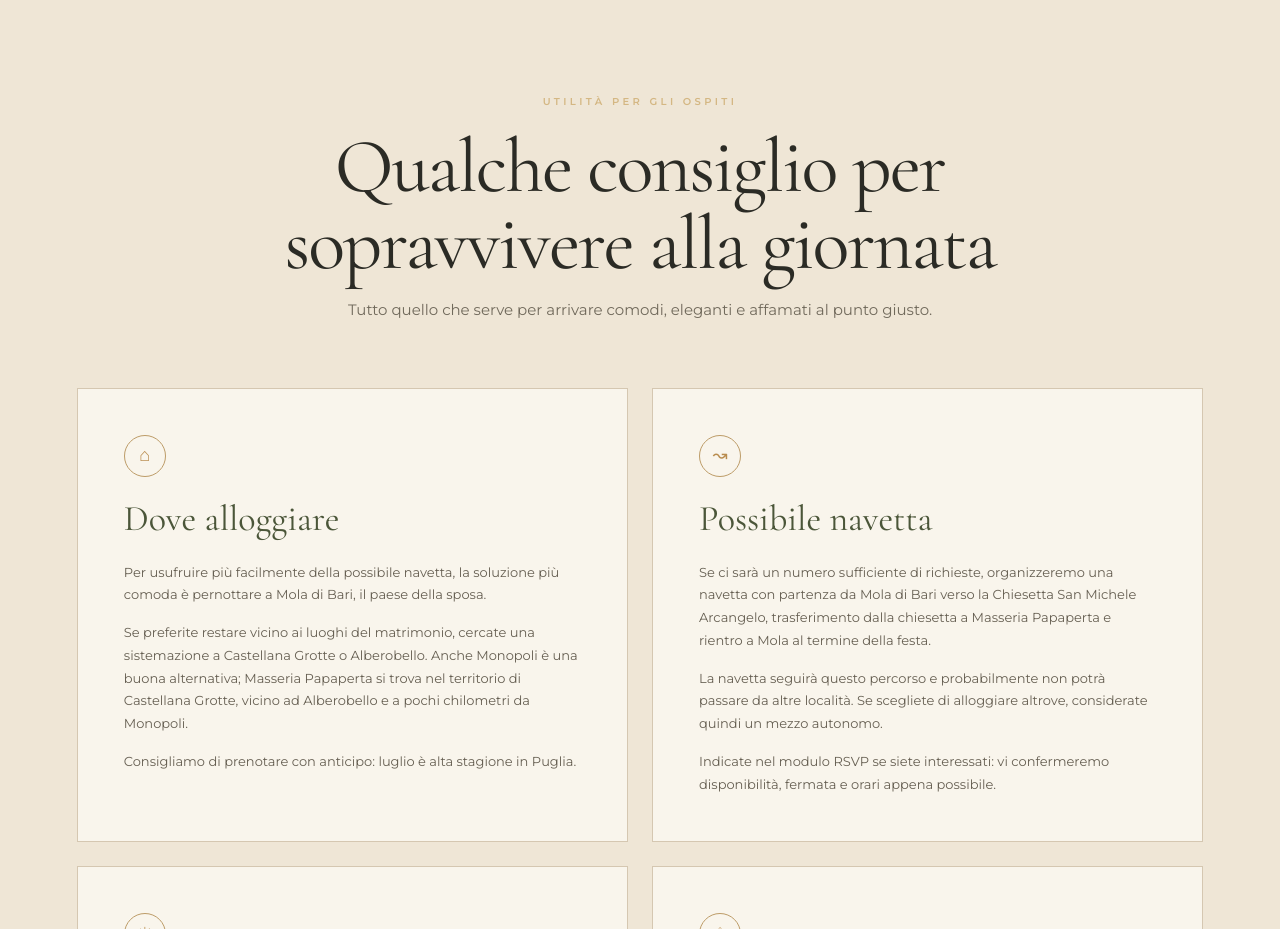
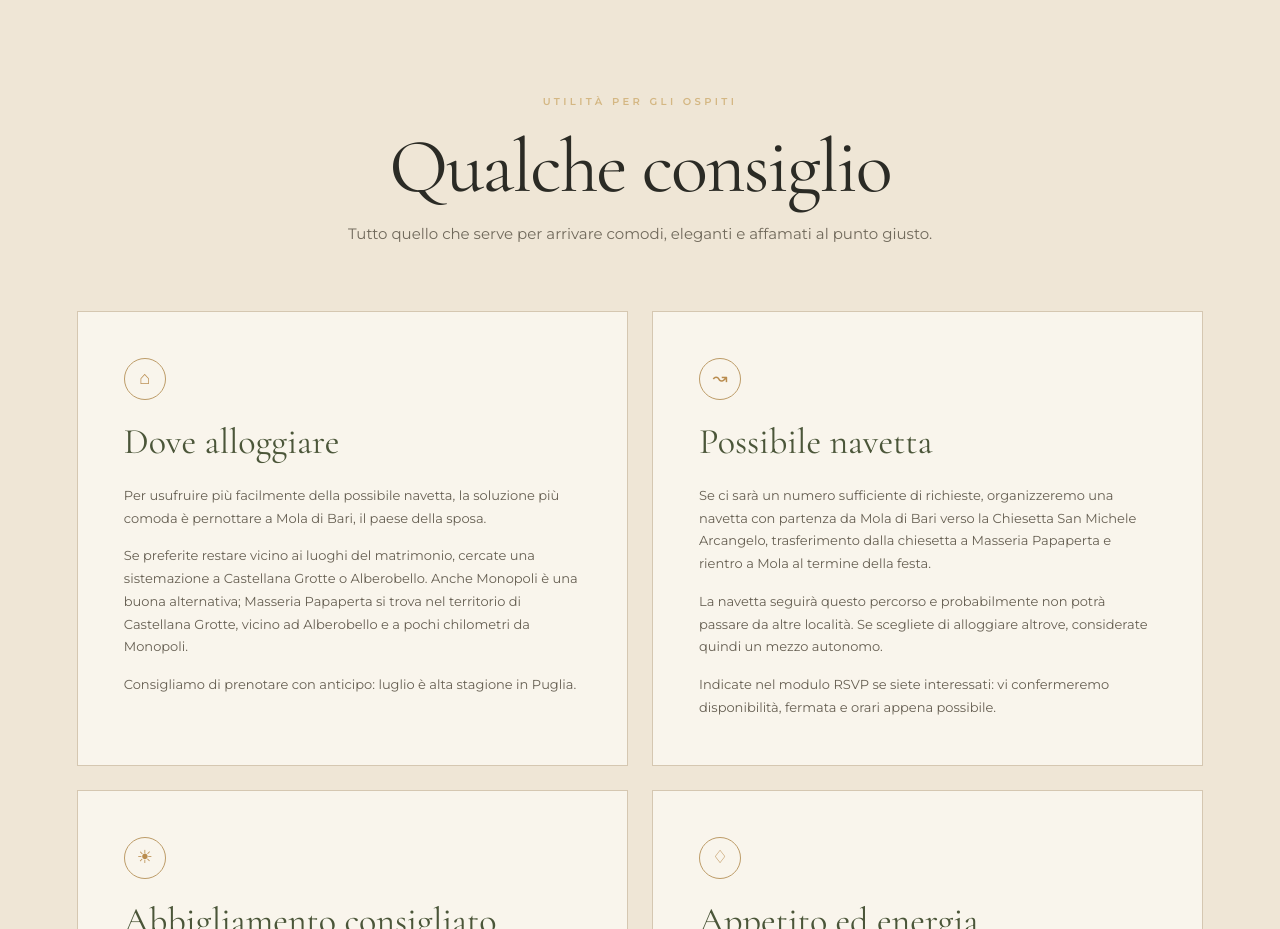
Before and after one commit to ovaccarelli/David-Ornella, a Next.js app: page / in a window 1280 px wide. Shown: the part 2660-3589 px from the top of the page. Built offline with nearby package versions, Linux system fonts and the light colour scheme.

Commit message:
content: simplify guest advice heading

```diff
--- a/_data/translations.ts
+++ b/_data/translations.ts
@@ -14,7 +14,7 @@ export const translations = {
       ],
     },
     guide: {
-      eyebrow: "Utilità per gli ospiti", title: "Qualche consiglio per", titleSecond: "sopravvivere alla giornata", intro: "Tutto quello che serve per arrivare comodi, eleganti e affamati al punto giusto.",
+      eyebrow: "Utilità per gli ospiti", title: "Qualche consiglio", titleSecond: "", intro: "Tutto quello che serve per arrivare comodi, eleganti e affamati al punto giusto.",
       tips: [
         { title: "Dove alloggiare", text: ["Per usufruire più facilmente della possibile navetta, la soluzione più comoda è pernottare a Mola di Bari, il paese della sposa.", "Se preferite restare vicino ai luoghi del matrimonio, cercate una sistemazione a Castellana Grotte o Alberobello. Anche Monopoli è una buona alternativa; Masseria Papaperta si trova nel territorio di Castellana Grotte, vicino ad Alberobello e a pochi chilometri da Monopoli.", "Consigliamo di prenotare con anticipo: luglio è alta stagione in Puglia."] },
         { title: "Possibile navetta", text: ["Se ci sarà un numero sufficiente di richieste, organizzeremo una navetta con partenza da Mola di Bari verso la Chiesetta San Michele Arcangelo, trasferimento dalla chiesetta a Masseria Papaperta e rientro a Mola al termine della festa.", "La navetta seguirà questo percorso e probabilmente non potrà passare da altre località. Se scegliete di alloggiare altrove, considerate quindi un mezzo autonomo.", "Indicate nel modulo RSVP se siete interessati: vi confermeremo disponibilità, fermata e orari appena possibile."] },
@@ -44,7 +44,7 @@ export const translations = {
       ],
     },
     guide: {
-      eyebrow: "Useful information", title: "A few tips to", titleSecond: "survive the day", intro: "Everything you need to arrive comfortable, elegant and appropriately hungry.",
+      eyebrow: "Useful information", title: "A few tips", titleSecond: "", intro: "Everything you need to arrive comfortable, elegant and appropriately hungry.",
       tips: [
         { title: "Where to stay", text: ["For easier access to the possible shuttle, the most convenient choice is to stay in Mola di Bari, the bride’s hometown.", "To stay closer to the wedding venues, look in Castellana Grotte or Alberobello. Monopoli is also a good option; Masseria Papaperta lies within Castellana Grotte, near Alberobello and a few kilometres from Monopoli.", "We recommend booking early: July is high season in Puglia."] },
         { title: "Possible shuttle", text: ["If there is sufficient demand, we will arrange a shuttle from Mola di Bari to San Michele Arcangelo Church, then from the church to Masseria Papaperta, with a return to Mola after the party.", "The shuttle will follow this route and probably cannot stop in other towns. If you stay elsewhere, please plan for your own transport.", "Indicate your interest in the RSVP form; we will confirm availability, stops and times as soon as possible."] },
@@ -74,7 +74,7 @@ export const translations = {
       ],
     },
     guide: {
-      eyebrow: "Informations pratiques", title: "Quelques conseils pour", titleSecond: "survivre à la journée", intro: "Tout ce qu’il faut pour arriver à l’aise, élégant et suffisamment affamé.",
+      eyebrow: "Informations pratiques", title: "Quelques conseils", titleSecond: "", intro: "Tout ce qu’il faut pour arriver à l’aise, élégant et suffisamment affamé.",
       tips: [
         { title: "Où loger", text: ["Pour profiter plus facilement de l’éventuelle navette, le plus pratique est de séjourner à Mola di Bari, la ville de la mariée.", "Pour rester près des lieux du mariage, cherchez un hébergement à Castellana Grotte ou Alberobello. Monopoli est également une bonne option ; la Masseria Papaperta se trouve sur le territoire de Castellana Grotte, près d’Alberobello et à quelques kilomètres de Monopoli.", "Nous vous conseillons de réserver tôt : juillet est la haute saison dans les Pouilles."] },
         { title: "Navette éventuelle", text: ["Si les demandes sont suffisantes, nous organiserons une navette de Mola di Bari vers l’église San Michele Arcangelo, puis de l’église à la Masseria Papaperta, avec retour à Mola après la fête.", "La navette suivra cet itinéraire et ne pourra probablement pas desservir d’autres villes. Si vous logez ailleurs, prévoyez votre propre moyen de transport.", "Indiquez votre intérêt dans le formulaire RSVP ; nous confirmerons la disponibilité, les arrêts et les horaires dès que possible."] },
--- a/_includes/sections/GuestGuide.tsx
+++ b/_includes/sections/GuestGuide.tsx
@@ -9,7 +9,10 @@ export function GuestGuide() {
     <section className="guestGuide section" id="consigli">
       <div className="sectionHeading guestGuideHeading">
         <p className="eyebrow">{t.guide.eyebrow}</p>
-        <h2>{t.guide.title}<br />{t.guide.titleSecond}</h2>
+        <h2>
+          {t.guide.title}
+          {t.guide.titleSecond && <><br />{t.guide.titleSecond}</>}
+        </h2>
         <p>{t.guide.intro}</p>
       </div>
       <div className="guestTips">
```
Also changed, not shown: 23 other files (tests, documents, lock files or other folders).
